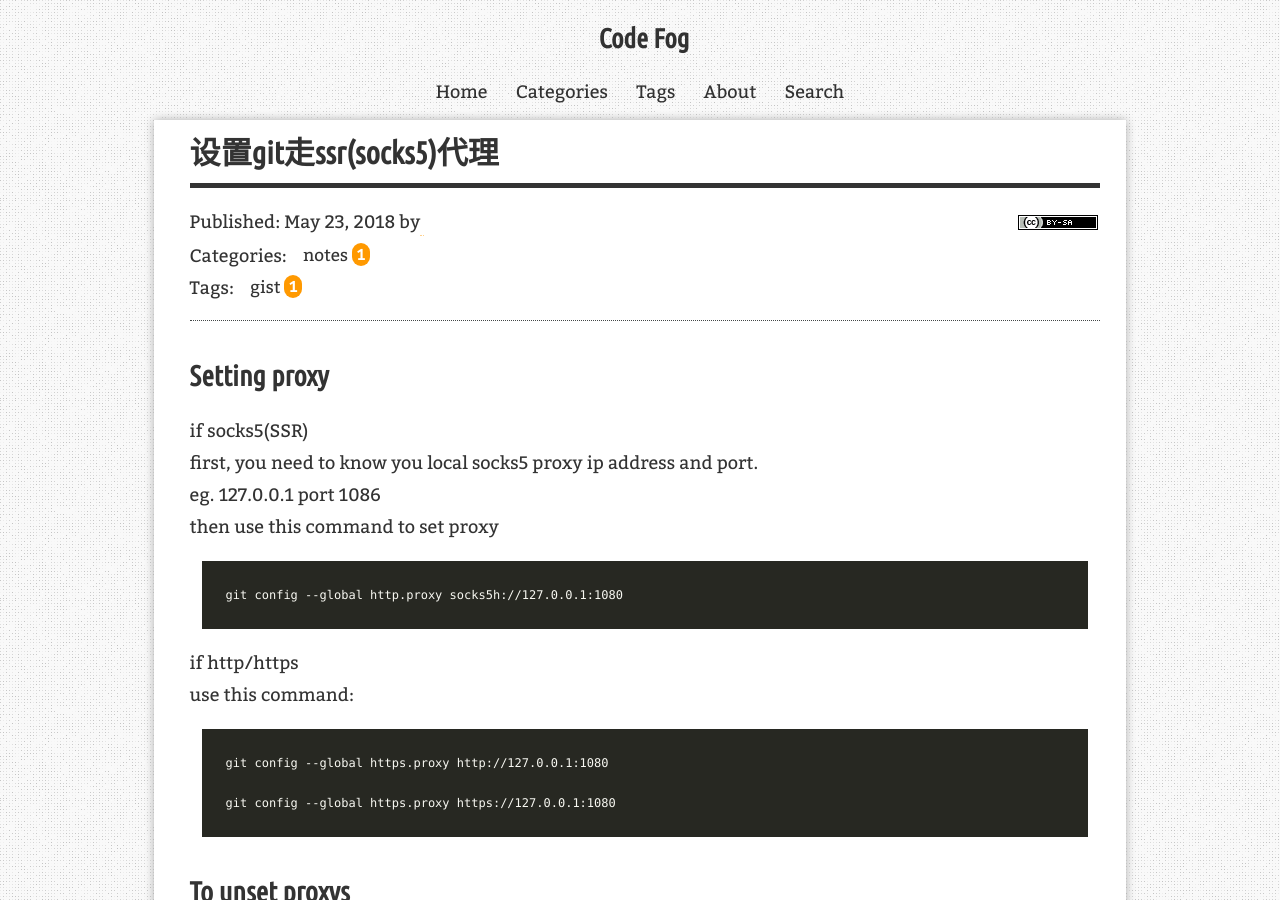
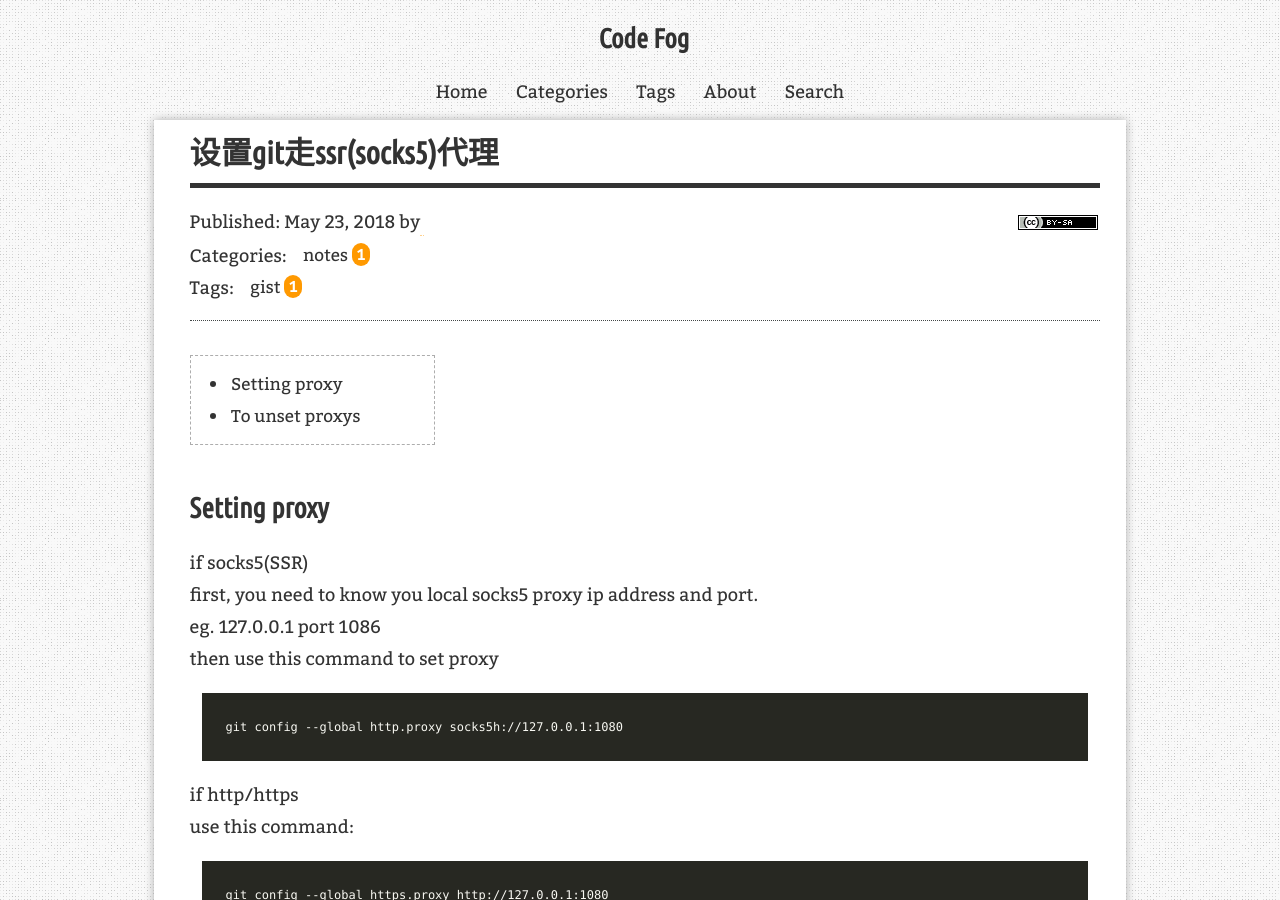
Before and after one commit to liqimore/note, a Jekyll site: the page built from _posts/2018-05-23-setting-git-proxy.md, in a window 1280 px wide and 900 px high. Built offline with Jekyll 4.4.1, drawn with Linux system fonts in a browser that asks for light colours; nearby versions of some CDN libraries; comment, search, counter and statistics services are not loaded; part of the change alters nothing that is shown.

```diff
--- a/_posts/2018-05-23-setting-git-proxy.md
+++ b/_posts/2018-05-23-setting-git-proxy.md
@@ -8,6 +8,7 @@ tags: [gist]
 comments: true
 ---
 
+* Kramdown table of contents
 {:toc .toc}
 
 ## Setting proxy
```
